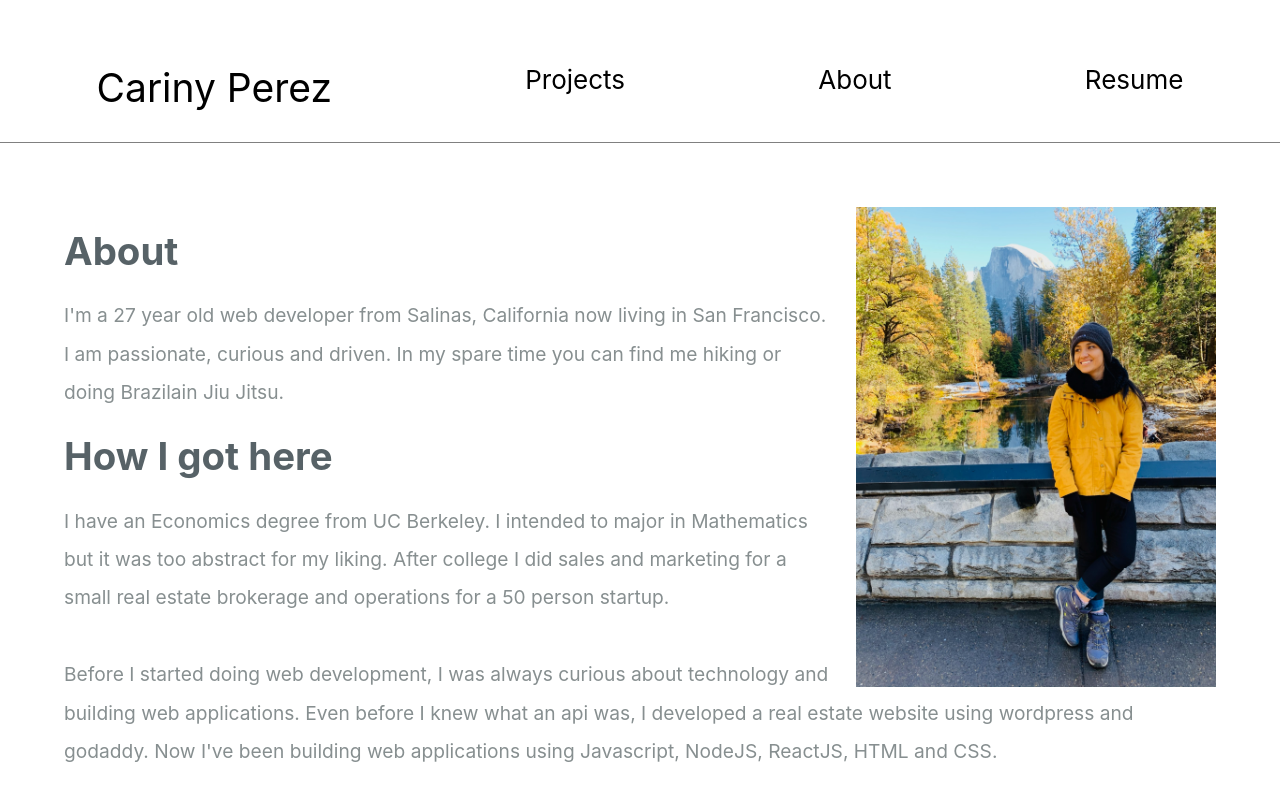
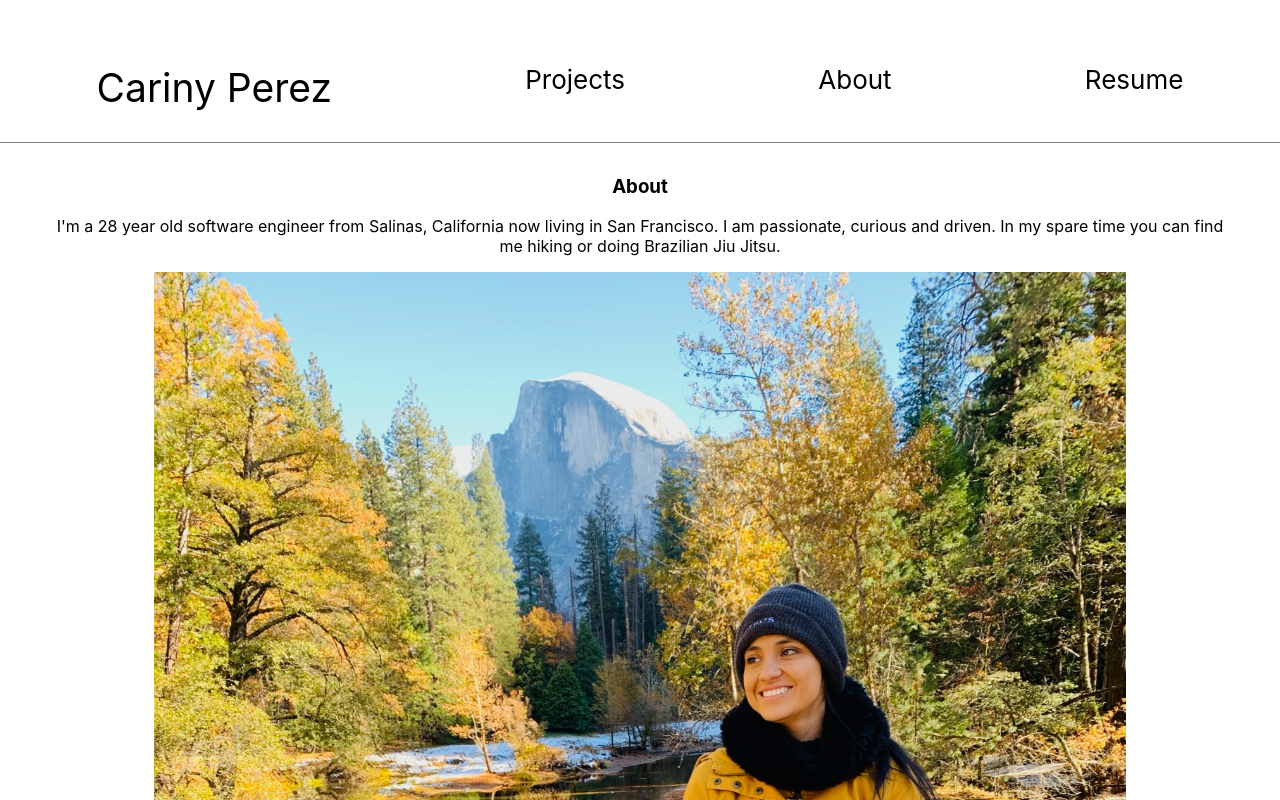
Before and after one commit to carinyperez/portfolio, a React (Create React App) app: page /about in a window 1280 px wide. Shown: the top 800 px of the page. Built offline with nearby package versions, Linux system fonts and the light colour scheme; no server answers.

Commit message:
feat: refactor about page and create a custom axios hook

```diff
--- a/package.json
+++ b/package.json
@@ -9,6 +9,7 @@
     "@testing-library/jest-dom": "^5.14.1",
     "@testing-library/react": "^11.2.7",
     "@testing-library/user-event": "^12.8.3",
+    "axios": "^1.3.5",
     "react": "^17.0.2",
     "react-dom": "^17.0.2",
     "react-icons": "^4.2.0",
--- /dev/null
+++ b/src/hooks/useAxios.js
@@ -0,0 +1,30 @@
+import { useState, useEffect } from 'react';
+import axios from 'axios';
+
+const api_key = process.env.REACT_APP_QUOTES_API_KEY;
+
+const useAxios = (url) => {
+	const [data, setData] = useState(null);
+	const [error, setError] = useState(true);
+
+	useEffect(() => {
+		getData();
+	}, [])
+
+	const getData = async () => {
+		try {
+			const response = await axios(url, {
+				headers: {
+					'X-Api-Key': api_key
+				},
+			})
+			setData(response.data)
+		} catch (error) {
+			setError(error.message)
+		}
+	}
+
+	return { data, error };
+}
+
+export default useAxios;
--- a/src/pages/about/about.jsx
+++ b/src/pages/about/about.jsx
@@ -4,24 +4,29 @@ import profile from '../../assets/profile.jpg';
 
 const About = () => {
     return (
-        <div className='about'>
-            <img src={profile} alt='profile'></img>
-            <h1>About</h1>
-            <p>I'm a 27 year old web developer from Salinas, California
-                now living in San Francisco. I am passionate, curious and driven.
-                In my spare time you can find me hiking or doing Brazilain Jiu Jitsu.
-            </p>
-            <h1>How I got here </h1>
-            <p>I have an Economics degree from UC Berkeley.
+        <main>
+            <section>
+                <article>
+                    <h1>About</h1>
+                    <p> I'm a 28 year old software engineer from Salinas, California
+                        now living in San Francisco. I am passionate, curious and driven.
+                        In my spare time you can find me hiking or doing Brazilian Jiu Jitsu.
+                    </p>
+                    <img src={profile} alt='profile'></img>
+                </article>
+                <article>
+                <h1>How I got here </h1>
+                <p>I have an Economics degree from UC Berkeley.
                 I intended to major in Mathematics but it was too abstract for my liking.
                 After college I did sales and marketing for a small real estate brokerage and operations for a 50 person startup.
-                <br/>
-                <br/>
                 Before I started doing web development, I was always curious about technology and building web applications.
                 Even before I knew what an api was, I developed a real estate website using wordpress and godaddy.
                 Now I've been building web applications using Javascript, NodeJS, ReactJS, HTML and CSS.
-            </p>
-        </div>
+                </p>
+                </article>
+            </section>
+        </main>
+
     )
 }
 
--- a/src/pages/about/about.styles.scss
+++ b/src/pages/about/about.styles.scss
@@ -1,15 +1,3 @@
-.about {
-    color: #878f90;
-    line-height: 2em;
-    font-size: 1.2em;
-    text-align: left;
-    padding: 5%;
-    h1 {
-        color: #576267;
-    }
-    img {
-        height: 60vh;
-        float: right;
-        padding-left: 2%;
-    }
+section p {
+    margin: 1rem;
 }
--- a/src/pages/homepage/homepage.jsx
+++ b/src/pages/homepage/homepage.jsx
@@ -1,12 +1,12 @@
-// import './homepage.styles.scss';
-import microLend from '../../assets/micro_lend.png';
-import smartSun from '../../assets/smart-sun.png';
-import pomo from '../../assets/pomo.gif';
+import './homepage.scss';
+import useAxios from '../../hooks/useAxios';
+
 
 const HomePage = () => {
+    const {data, error } = useAxios('https://api.api-ninjas.com/v1/quotes?category=happiness');
     return (
         <>
-            Homepage
+        {error && <p className='error'>{error}</p>}
         </>
     )
 }
--- /dev/null
+++ b/src/pages/homepage/homepage.scss
@@ -0,0 +1,3 @@
+.error {
+	color: red;
+}
--- /dev/null
+++ b/src/pages/projects/project.scss
@@ -0,0 +1,13 @@
+.projects {
+	display: flex;
+	flex-wrap: wrap;
+	padding: 1rem;
+}
+
+article {
+	margin: 2rem;
+}
+
+article img {
+	max-width: 80%;
+}
--- a/src/pages/projects/projects.jsx
+++ b/src/pages/projects/projects.jsx
@@ -1,33 +1,33 @@
 import smartSun from '../../assets/smart-sun.png';
 import microLend from '../../assets/micro_lend.png';
 import pomo from '../../assets/pomo.gif';
+import './project.scss';
 
 const Projects = () => {
 	return (
 		<>
+		<main className='projects'>
 		<section>
-			<p>This is a hand-picked list of side projects, that have turned out, in my opinion to be not that bad</p>
-		</section>
-		<section>
+			<article>
 				<h1>Smart Sun</h1>
 				<img src={smartSun} alt='smart sun application' onClick={function() {
 					window.open('https://github.com/carinyperez/smart_sun')
 				}}></img>
 				<p>Smart Sun is a sun exposure and vitamin D tracker integrated with Particle's iot device. Based on the user's location it fetches weather data todetermine the best time to go outside.</p>
-		</section>
-		<section>
+			</article>
+			<article>
 				<h1>Micro Lend</h1>
 				<img src={microLend} alt='micro lend application' onClick={() => window.open('https://github.com/carinyperez/microLend')}></img>
 				<p>MicroLend is a crowdfunded microloans platform. It bridges the gap between finance and social good by connecting disadvantaged borrowers with lenders and mentors.</p>
-			<p></p>
+			</article>
+			<article>
+			<h1>Pomo</h1>
+			<img src={pomo} alt='pomo application' onClick={() => window.open('https://mypomo.netlify.app/')}></img>
+			<p>Pomo is uniquely designed to meet the needs of young students and educators. It uses the science-backed Pomodoro technique, Pomo helps students manage their time by breaking down assigned tasks into manageable intervals.</p>
+			</article>
 		</section>
-		<section>
-			<h1>Pomo</h1>
-			<img src={pomo} onClick={() => window.open('https://mypomo.netlify.app/')}></img>
-			<p>Pomo is uniquely designed to meet the needs of young students and educators. It uses the science-backed Pomodoro technique, Pomo helps students manage their time by breaking down assigned tasks into manageable intervals.</p>
-		</section>
+		</main>
 		</>
-
 	)
 }
 
```
Also changed, not shown: 2 other files (tests, documents, lock files or other folders). Lines whose indentation alone changed are shown as unchanged.
